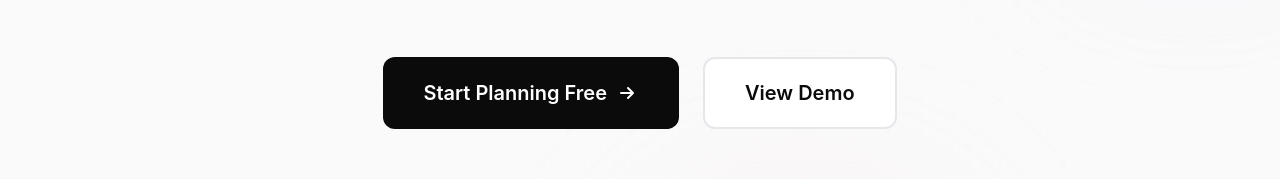
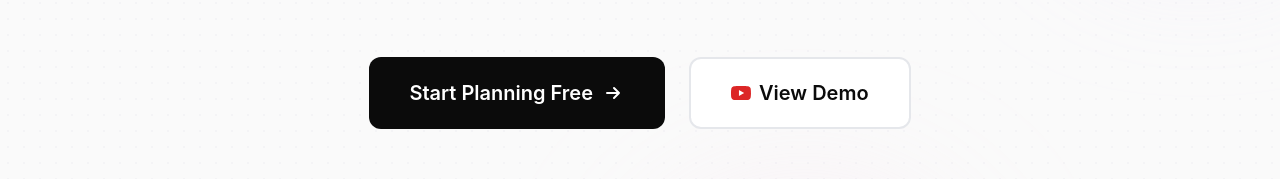
Before and after one commit to pallav2711/ProdFlow, a React (Vite) app in the folder frontend/: page / in a window 1280 px wide. Shown: the part 517-696 px from the top of the page. Built offline with nearby package versions, Linux system fonts and the light colour scheme; no server answers.

Commit message:
feat: link landing page demo button to YouTube walkthrough

```diff
--- a/frontend/src/pages/Landing.jsx
+++ b/frontend/src/pages/Landing.jsx
@@ -55,12 +55,17 @@
                 <path strokeLinecap="round" strokeLinejoin="round" strokeWidth={2} d="M13 7l5 5m0 0l-5 5m5-5H6" />
               </svg>
             </Link>
-            <Link
-              to="/login"
-              className="bg-white text-accent px-8 sm:px-10 py-4 sm:py-5 rounded-xl text-lg sm:text-xl font-semibold border-2 border-gray-200 hover:border-accent transition-all hover:shadow-lg inline-flex items-center justify-center touch-target"
+            <a
+              href="https://youtu.be/QwM0esu3Kcw"
+              target="_blank"
+              rel="noopener noreferrer"
+              className="bg-white text-accent px-8 sm:px-10 py-4 sm:py-5 rounded-xl text-lg sm:text-xl font-semibold border-2 border-gray-200 hover:border-accent transition-all hover:shadow-lg inline-flex items-center justify-center gap-2 touch-target"
             >
+              <svg className="w-5 h-5 text-red-600" fill="currentColor" viewBox="0 0 24 24">
+                <path d="M23.498 6.186a3.016 3.016 0 00-2.122-2.136C19.505 3.545 12 3.545 12 3.545s-7.505 0-9.377.505A3.017 3.017 0 00.502 6.186C0 8.07 0 12 0 12s0 3.93.502 5.814a3.016 3.016 0 002.122 2.136c1.871.505 9.376.505 9.376.505s7.505 0 9.377-.505a3.015 3.015 0 002.122-2.136C24 15.93 24 12 24 12s0-3.93-.502-5.814zM9.545 15.568V8.432L15.818 12l-6.273 3.568z"/>
+              </svg>
               View Demo
-            </Link>
+            </a>
           </div>
 
           {/* Stats/Social Proof */}
```
